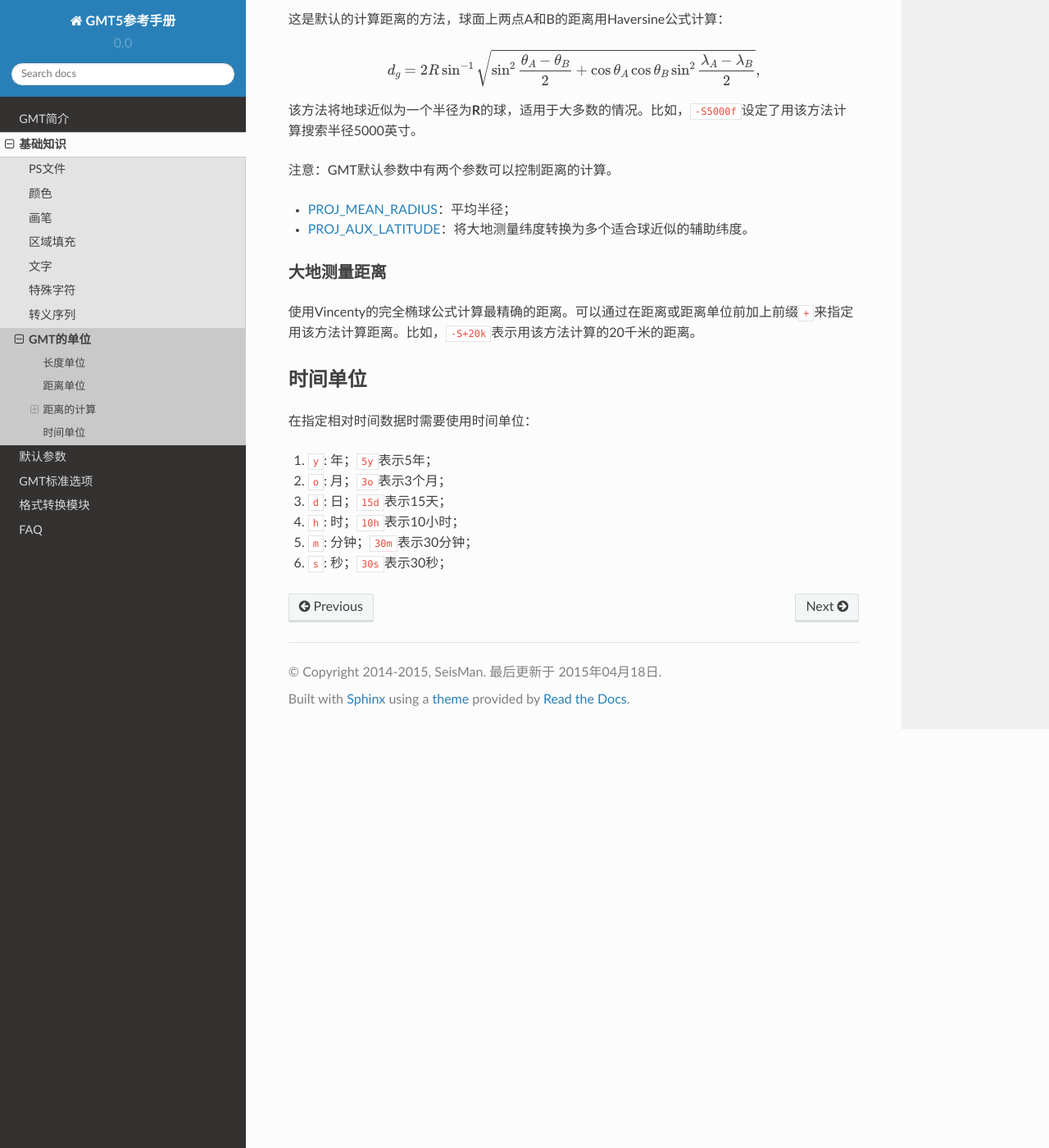
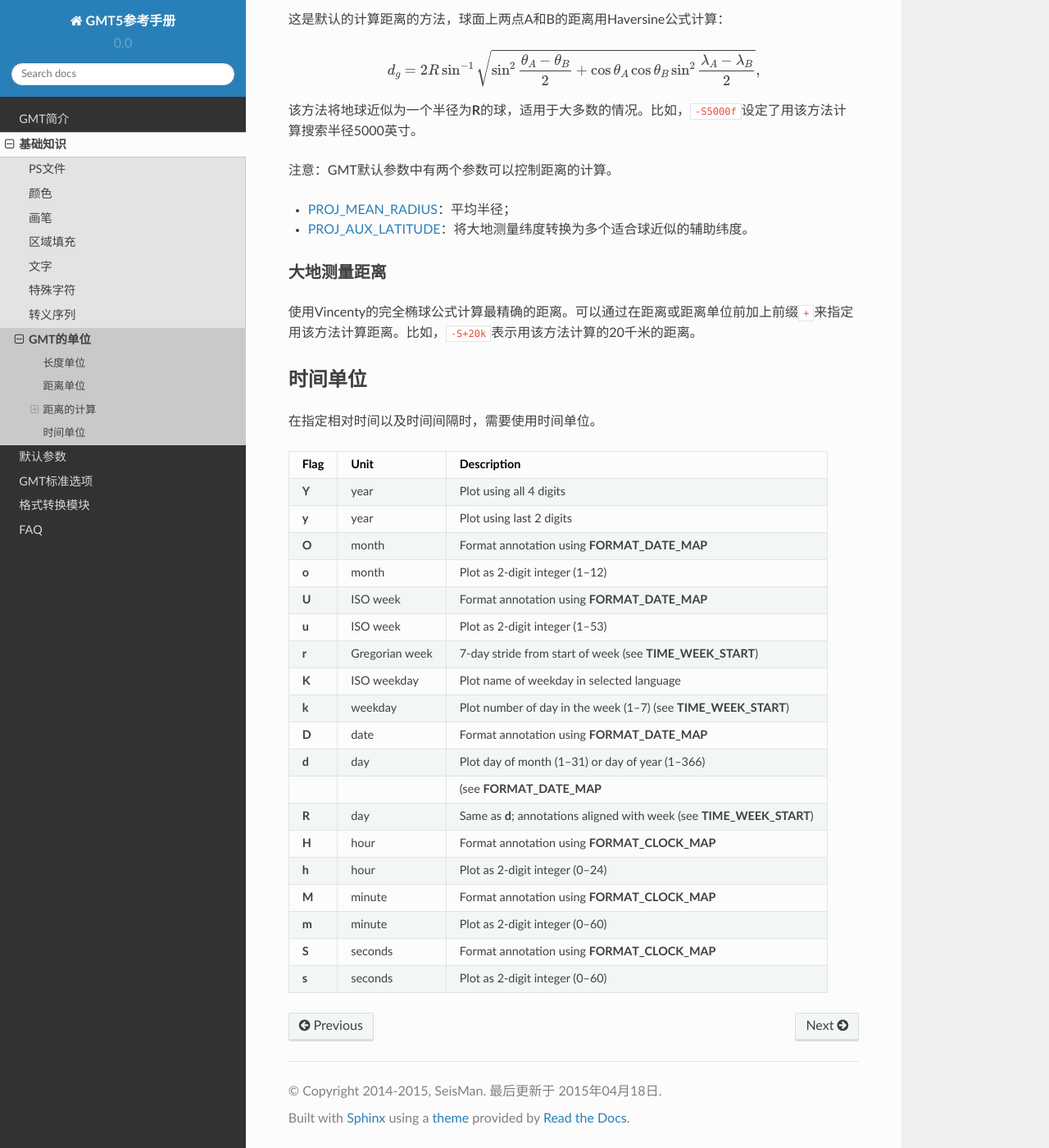
Before and after one commit to seisman/GMT5_Docs, a Sphinx documentation site: the page built from source/units.rst, in a window 1280 px wide and 1400 px high, scrolled down 2157 px. Shown: the whole window at 82% size. Built offline with Sphinx 7.4.7 and the Read the Docs theme 2.0.0, drawn with Linux system fonts in a browser that asks for light colours.

Commit message:
units for date and time

```diff
--- a/source/units.rst
+++ b/source/units.rst
@@ -101,11 +101,48 @@ Flat Earth距离
 时间单位
 --------
 
-在指定相对时间数据时需要使用时间单位：
+在指定相对时间以及时间间隔时，需要使用时间单位。
 
-#. ``y``: 年；\ ``5y``\ 表示5年；
-#. ``o``: 月；\ ``3o``\ 表示3个月；
-#. ``d``: 日；\ ``15d``\ 表示15天；
-#. ``h``: 时；\ ``10h``\ 表示10小时；
-#. ``m``: 分钟；\ ``30m``\ 表示30分钟；
-#. ``s``: 秒；\ ``30s``\ 表示30秒；
+.. _tbl-units:
+
++------------+------------------+--------------------------------------------------------------------------+
+| **Flag**   | **Unit**         | **Description**                                                          |
++============+==================+==========================================================================+
+| **Y**      | year             | Plot using all 4 digits                                                  |
++------------+------------------+--------------------------------------------------------------------------+
+| **y**      | year             | Plot using last 2 digits                                                 |
++------------+------------------+--------------------------------------------------------------------------+
+| **O**      | month            | Format annotation using **FORMAT_DATE_MAP**                              |
++------------+------------------+--------------------------------------------------------------------------+
+| **o**      | month            | Plot as 2-digit integer (1--12)                                          |
++------------+------------------+--------------------------------------------------------------------------+
+| **U**      | ISO week         | Format annotation using **FORMAT_DATE_MAP**                              |
++------------+------------------+--------------------------------------------------------------------------+
+| **u**      | ISO week         | Plot as 2-digit integer (1--53)                                          |
++------------+------------------+--------------------------------------------------------------------------+
+| **r**      | Gregorian week   | 7-day stride from start of week (see **TIME_WEEK_START**)                |
++------------+------------------+--------------------------------------------------------------------------+
+| **K**      | ISO weekday      | Plot name of weekday in selected language                                |
++------------+------------------+--------------------------------------------------------------------------+
+| **k**      | weekday          | Plot number of day in the week (1--7) (see **TIME_WEEK_START**)          |
++------------+------------------+--------------------------------------------------------------------------+
+| **D**      | date             | Format annotation using **FORMAT_DATE_MAP**                              |
++------------+------------------+--------------------------------------------------------------------------+
+| **d**      | day              | Plot day of month (1--31) or day of year (1--366)                        |
++------------+------------------+--------------------------------------------------------------------------+
+|            |                  | (see **FORMAT_DATE_MAP**                                                 |
++------------+------------------+--------------------------------------------------------------------------+
+| **R**      | day              | Same as **d**; annotations aligned with week (see **TIME_WEEK_START**)   |
++------------+------------------+--------------------------------------------------------------------------+
+| **H**      | hour             | Format annotation using **FORMAT_CLOCK_MAP**                             |
++------------+------------------+--------------------------------------------------------------------------+
+| **h**      | hour             | Plot as 2-digit integer (0--24)                                          |
++------------+------------------+--------------------------------------------------------------------------+
+| **M**      | minute           | Format annotation using **FORMAT_CLOCK_MAP**                             |
++------------+------------------+--------------------------------------------------------------------------+
+| **m**      | minute           | Plot as 2-digit integer (0--60)                                          |
++------------+------------------+--------------------------------------------------------------------------+
+| **S**      | seconds          | Format annotation using **FORMAT_CLOCK_MAP**                             |
++------------+------------------+--------------------------------------------------------------------------+
+| **s**      | seconds          | Plot as 2-digit integer (0--60)                                          |
++------------+------------------+--------------------------------------------------------------------------+
```
